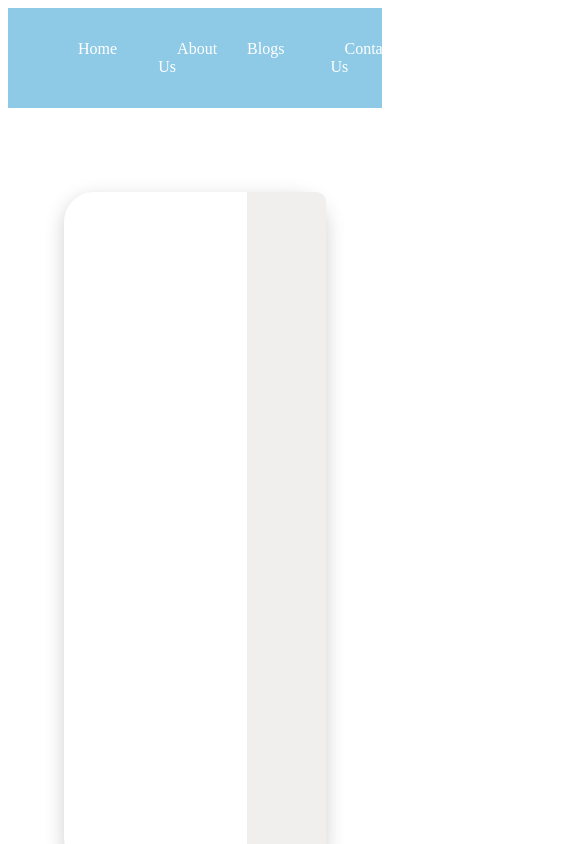
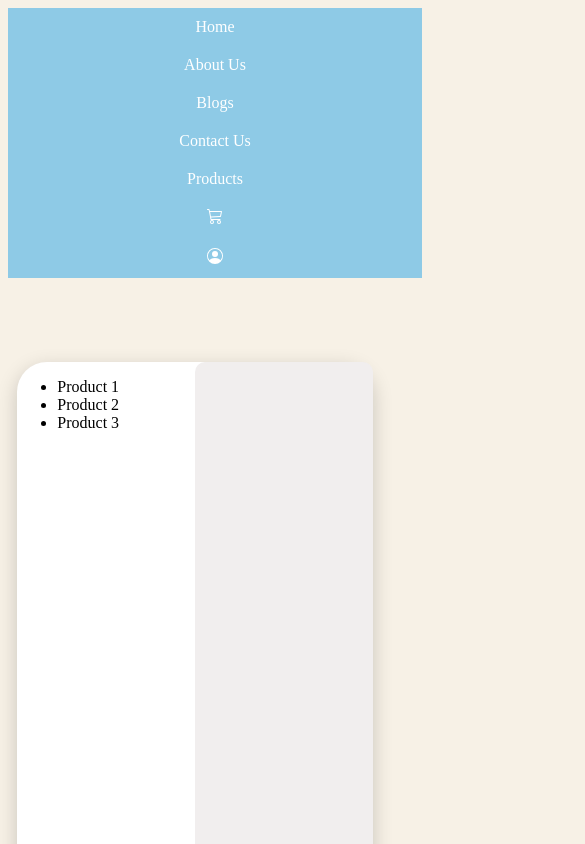
Before and after one commit to zubedafatima/BeesWax-Packaging, a React (Create React App) app in the folder react-beeswax/: page /cart in a window 390 px wide. Shown: the top 844 px of the page, 585 px wide, since content can reach past the window. Built offline with nearby package versions, Linux system fonts and the light colour scheme.

Commit message:
added responsiveness

```diff
--- a/react-beeswax/src/components/cart.js
+++ b/react-beeswax/src/components/cart.js
@@ -1,7 +1,12 @@
-import { useState } from "react";
+import { useEffect, useState } from "react";
 import "../styles/cartStyle.css";
-export function Cart(prop) {
+
+export function Cart({ prop }) {
   const [items, setItems] = useState([]);
+  useEffect(() => {
+    setItems(prop); // Set items directly from prop
+    console.log(prop);
+  }, [prop]);
 
   return (
     <>
@@ -9,7 +14,13 @@ export function Cart(prop) {
         <div className="division">
           <div className="left-container">
             <div className="top-div"></div>
-            <div className="bottom-div"></div>
+            <div className="bottom-div">
+              <ul>
+                {items.map((item) => (
+                  <li key={item.id}>{item.name}</li> // Render each item
+                ))}
+              </ul>
+            </div>
           </div>
           <div className="right-container"></div>
         </div>
--- a/react-beeswax/src/components/navbar.js
+++ b/react-beeswax/src/components/navbar.js
@@ -7,7 +7,37 @@ import { Contact } from "./contact.js";
 import { Profile } from "./profile.js";
 import { Blogs } from "./blogs.js";
 import { Products } from "./products.js";
+import { useState, useEffect } from "react";
+
+const listDummy = [
+  {
+    id: 1,
+    name: "Product 1",
+    price: "$10",
+    imageUrl: "./images/bees.jpg",
+    description: "Lorem ipsum dolor sit amet consectetur adipisicing elit...",
+  },
+  {
+    id: 2,
+    name: "Product 2",
+    price: "$20",
+    imageUrl: "./images/bees.jpg",
+    description: "Lorem ipsum dolor sit amet consectetur adipisicing elit...",
+  },
+  {
+    id: 3,
+    name: "Product 3",
+    price: "$15",
+    imageUrl: "./images/bees.jpg",
+    description: "Lorem ipsum dolor sit amet consectetur adipisicing elit...",
+  },
+];
+
 export function Navbar() {
+  const [cartItems, setCartItems] = useState([]);
+  useEffect(() => {
+    setCartItems(listDummy);
+  }, []);
   return (
     <>
       <nav className="nav-bar">
@@ -68,7 +98,7 @@ export function Navbar() {
         <Route path="/about" element={<About />} />
         <Route path="/blogs" element={<Blogs />} />
         <Route path="/contact" element={<Contact />} />
-        <Route path="/cart" element={<Cart />} />
+        <Route path="/cart" element={<Cart prop={cartItems} />} />
         <Route path="/products" element={<Products />} />
         <Route path="/profile" element={<Profile />} />
       </Routes>
--- a/react-beeswax/src/components/products.js
+++ b/react-beeswax/src/components/products.js
@@ -1,11 +1,13 @@
 import { useState, useEffect } from "react";
 import productData from "../productItems.json";
 import bee from "../images/bees.jpg";
+import { Link, useNavigate } from "react-router-dom";
 
 import "../styles/productStyle.css";
 export function Products() {
   const [products, setProducts] = useState([]);
   const [cartItems, setCartItems] = useState([]);
+  const navigate = useNavigate();
 
   useEffect(() => {
     setProducts(productData);
@@ -14,6 +16,8 @@ export function Products() {
   const addToCart = (item) => {
     setCartItems((prevCartItems) => [...prevCartItems, item.id]);
     alert(`Added ${item.name} to cart!`);
+
+    navigate("/cart", { state: { prop: item } });
     console.log(item.id);
   };
   return (
@@ -45,6 +49,7 @@ export function Products() {
                         <li>{item.name}</li>
                       </ul>
                       <button onClick={() => addToCart(item)}>
+                        <Link to={{ pathname: "/cart", state: { cartItems } }}>
                           <svg
                             xmlns="http://www.w3.org/2000/svg"
                             width="25"
@@ -56,6 +61,7 @@ export function Products() {
                             <path d="M9 5.5a.5.5 0 0 0-1 0V7H6.5a.5.5 0 0 0 0 1H8v1.5a.5.5 0 0 0 1 0V8h1.5a.5.5 0 0 0 0-1H9z" />
                             <path d="M.5 1a.5.5 0 0 0 0 1h1.11l.401 1.607 1.498 7.985A.5.5 0 0 0 4 12h1a2 2 0 1 0 0 4 2 2 0 0 0 0-4h7a2 2 0 1 0 0 4 2 2 0 0 0 0-4h1a.5.5 0 0 0 .491-.408l1.5-8A.5.5 0 0 0 14.5 3H2.89l-.405-1.621A.5.5 0 0 0 2 1zm3.915 10L3.102 4h10.796l-1.313 7zM6 14a1 1 0 1 1-2 0 1 1 0 0 1 2 0m7 0a1 1 0 1 1-2 0 1 1 0 0 1 2 0" />
                           </svg>
+                        </Link>
                       </button>
                     </div>
                     <div className="product-info">
--- a/react-beeswax/src/styles/cartStyle.css
+++ b/react-beeswax/src/styles/cartStyle.css
@@ -1,9 +1,9 @@
 .cart-container {
   display: flex;
-  align-items: center; /* This vertically centers your cart in the available space */
-  justify-content: center; /* This horizontally centers your cart */
-  flex-direction: column; /* Stacks items vertically */
-  height: 100vh; /* Make it take up the full viewport height */
+  align-items: center;
+  justify-content: center;
+  flex-direction: column;
+  height: 100vh;
 }
 
 .division {
@@ -17,16 +17,15 @@
 }
 
 .left-container {
-  float: left;
   background-color: 8ECAE6;
-  width: 70%;
+  width: 100%; /* Adjust width for responsiveness */
   height: 100%;
   border-radius: 10px 0px 0px 10px;
 }
 
 .right-container {
   background-color: rgb(241, 238, 238);
-  width: 30%;
+  width: 100%; /* Adjust width for responsiveness */
   height: 100%;
   border-radius: 0px 10px 10px 0px;
 }
@@ -35,20 +34,12 @@
   display: flex;
   justify-content: space-between;
 }
-.left-head {
-  width: 50%;
-  float: left;
+
+.left-head,
+.right-head {
+  width: 100%;
   padding: 10px;
-  margin-left: 10px;
-}
-
-.right-head {
-  width: 50%;
-  float: right;
-  padding: 10px;
-  text-align: right;
-  margin-top: 15px;
-  margin-right: 20px;
+  text-align: center; /* Center align text */
 }
 
 .right-head h5 {
@@ -74,7 +65,7 @@
 }
 
 .item-name {
-  margin-left: 80px;
+  margin-left: 20px; /* Adjust margin for responsiveness */
   margin-top: -50px;
 }
 
@@ -102,31 +93,33 @@ a {
 }
 
 .incrementer {
-  margin-left: 310px;
-  margin-top: -40px;
+  margin-left: auto; /* Center incrementer */
+  margin-right: auto; /* Center incrementer */
+  margin-top: 10px; /* Adjust margin for responsiveness */
 }
 
 .price {
-  margin-left: 410px;
-  margin-top: -20px;
+  text-align: center; /* Center align price */
+  margin-top: 10px; /* Adjust margin for responsiveness */
 }
 
 .close {
   display: block;
-  margin-left: 130px;
-  margin-top: -20px;
+  margin: 0 auto; /* Center close button */
+  margin-top: 10px; /* Adjust margin for responsiveness */
   transition: transform 0.2s;
 }
 
 .item_bottom {
   height: 5%;
-  margin-top: 113px;
-  margin-left: 10px;
+  margin-top: 20px; /* Adjust margin for responsiveness */
+  text-align: center; /* Center align bottom div */
   transition: transform 0.2s;
 }
 
-.toatl_items_right {
-  float: right;
+.total_items_right {
+  float: right; /* Align total items to the right */
+  margin-right: 20px; /* Adjust margin for responsiveness */
 }
 
 .close:hover {
@@ -141,17 +134,16 @@ a {
 
 .right-container .top-div {
   text-align: center;
-  justify-content: center;
   margin-top: 30px;
   color: grey;
 }
 
 .Item-count-padding {
-  padding-left: 80px;
+  padding-left: 20px; /* Adjust padding for responsiveness */
 }
 
 .Item-price-padding {
-  padding-left: 45px;
+  padding-left: 20px; /* Adjust padding for responsiveness */
 }
 
 .td {
@@ -159,15 +151,88 @@ a {
 }
 
 .checkout-btn {
-  padding: 10px 30px; /* Adjust the padding to increase the width */
+  padding: 10px 30px;
   background-color: 8ECAE6;
   color: #fff;
   border: none;
   border-radius: 5px;
   cursor: pointer;
   transition: background-color 0.3s ease;
+  margin-top: 20px; /* Adjust margin for responsiveness */
+  margin-bottom: 20px; /* Adjust margin for responsiveness */
+  text-align: center; /* Center align button */
+  width: 50%; /* Adjust width for responsiveness */
 }
 
 .checkout-btn:hover {
   background-color: #0056b3;
 }
+
+/* Media Queries for Responsiveness */
+
+@media screen and (max-width: 768px) {
+  .division {
+    width: 90%; /* Adjust width for smaller screens */
+  }
+
+  .right-container,
+  .left-container {
+    width: 100%; /* Adjust width for smaller screens */
+    border-radius: 10px; /* Adjust border-radius for smaller screens */
+  }
+
+  .top-div {
+    flex-direction: column; /* Stack top div items vertically on smaller screens */
+    align-items: center; /* Center align top div items */
+  }
+
+  .left-head,
+  .right-head {
+    width: 100%; /* Adjust width for smaller screens */
+    float: none; /* Remove float */
+  }
+
+  .right-head {
+    margin-top: 10px; /* Adjust margin for smaller screens */
+    margin-bottom: 10px; /* Adjust margin for smaller screens */
+  }
+
+  .item-name {
+    margin-left: 20px; /* Adjust margin for smaller screens */
+  }
+
+  .price {
+    margin-top: 0; /* Remove top margin */
+  }
+
+  .close {
+    margin-top: 10px; /*margin for smaller screens */
+  }
+
+  .item_bottom {
+    margin-top: 10px; /*  margin for smaller screens */
+  }
+
+  .Item-count-padding,
+  .Item-price-padding {
+    padding-left: 10px; /* padding for smaller screens */
+  }
+
+  .checkout-btn {
+    width: 70%; /* width for smaller screens */
+  }
+}
+
+@media screen and (max-width: 480px) {
+  .division {
+    width: 95%; /* width for even smaller screens */
+  }
+
+  .right-head h5 {
+    margin-top: 20px; /*  margin for even smaller screens */
+  }
+
+  .checkout-btn {
+    width: 90%; /*width for even smaller screens */
+  }
+}
--- a/react-beeswax/src/styles/navbarStyle.css
+++ b/react-beeswax/src/styles/navbarStyle.css
@@ -1,3 +1,4 @@
+/*######################################################################################*/
 .nav-bar {
   display: flex;
   justify-content: space-evenly;
@@ -5,25 +6,29 @@
   background-color: #8ecae6;
   height: 100px;
   width: 100%;
-}
-.nav-bar ul {
-  display: flex;
+  padding: 0 20px; /* padding to adjust space around navbar items */
 }
 
 .navbar-logo {
-  height: 100px; /* Adjust based on your logo's size to fit within the navbar */
-  margin-right: 300px; /* Adds some space between the logo and the nav items */
+  height: 60px; /*logo's size to fit within the navbar */
+}
+
+.nav-bar ul {
+  display: flex;
+  list-style: none;
+  margin: 0;
+  padding: 0;
+  justify-content: center; /* Center align list items horizontally */
 }
 
 .nav-bar li {
-  list-style: none;
-  text-align: center;
+  margin-right: 20px; /* spacing between nav items */
 }
 
 .nav-bar ul li a {
   text-decoration: none;
   color: white;
-  padding: 30px;
+  padding: 15px 20px; /* padding for better spacing */
   border-radius: 2px;
 }
 
@@ -33,3 +38,23 @@
   color: rgb(7, 6, 6);
   border-radius: 40px;
 }
+/* Media Queries for Responsiveness */
+@media screen and (max-width: 768px) {
+  .nav-bar {
+    justify-content: center; /* Center items for smaller screens */
+    height: auto; /* Allow navbar to adjust its height based on content */
+  }
+
+  .nav-bar ul {
+    flex-direction: column; /* Stack nav items vertically */
+    text-align: center; /* Center text */
+  }
+
+  .nav-bar li {
+    margin: 10px 0; /* Add margin between nav items */
+  }
+
+  .navbar-logo {
+    margin-right: 0; /* Remove margin for logo on smaller screens */
+  }
+}
--- a/react-beeswax/src/styles/productStyle.css
+++ b/react-beeswax/src/styles/productStyle.css
@@ -1,20 +1,19 @@
+body {
+  background-color: rgba(247, 241, 229, 0.952);
+}
 .container-fluid {
   width: 100%;
   height: 100%;
 }
+
 .carousel {
   width: 100%;
   height: 55%;
+  display: flex;
   align-items: center;
   justify-content: center;
 }
-/* .carousel-img {
-  background-color: antiquewhite;
-  width: 100%;
-  height: 80%;
-  z-index: 0;
-  opacity: 0.9;
-} */
+
 .carousel img {
   height: 100%;
   width: 100%;
@@ -24,14 +23,15 @@
 .carousel-text {
   width: 50%;
   height: 100%;
-  background-color: rgba(100, 95, 95, 0.705);
+  background-color: rgba(224, 202, 74, 0.445);
   color: black;
   text-align: left;
   transform: translateY(30%);
   z-index: 1;
 }
+
 .carousel-text p {
-  background-color: rgba(252, 252, 252, 0.459);
+  /* //background-color: rgba(252, 252, 252, 0.459); */
   margin-top: 80px;
   padding: 50px;
 }
@@ -43,31 +43,28 @@
 
 .product-nav {
   display: flex;
-  float: left;
   margin-top: 50px;
-  width: 20%;
+  width: 100%;
   height: 100%;
-  background-color: white;
+  /* background-color: white; */
   justify-content: space-evenly;
 }
 
 .product-section {
   display: flex;
   flex-wrap: wrap;
-  float: right;
   margin-top: 50px;
   width: 100%;
   height: 100%;
-  background-color: rgb(255, 255, 255);
+  /* background-color: rgba(255, 255, 255, 0.171); */
   justify-content: space-between;
-  /* justify-content: space-around; */
 }
 
 .product-card {
   background-color: yellow;
   height: 250px;
-  margin-left: 25px;
-  margin-bottom: 25px;
+  width: calc(33.33% - 50px); /* Adjust for 3 cards per row with spacing */
+  margin: 25px; /* Adjust margin for spacing between cards */
 }
 
 .card-overlay {
@@ -75,22 +72,23 @@
   height: 100%;
   color: aliceblue;
   background: rgba(84, 152, 161, 0.671);
-  /* background-color: 8ECAE6;
-  background-color: rgba(13, 116, 116, 0.637); */
   opacity: 0;
   transition: all 0.5s;
   z-index: 1;
   transform: translateY(-100%);
 }
+
 .product-img {
   height: 100%;
   width: 100%;
 }
+
 .product-img img {
   height: 100%;
   width: 100%;
   object-fit: cover;
 }
+
 .product-details {
   height: 100%;
   width: 100%;
@@ -100,10 +98,12 @@
   display: flex;
   justify-content: space-between;
 }
+
 .sub-details ul {
   padding-left: 0%;
   padding-top: 10%;
 }
+
 .sub-details ul li {
   list-style: none;
   text-decoration: none;
@@ -131,3 +131,43 @@
 .product-card:hover .card-overlay {
   opacity: 1;
 }
+
+/* Media Queries for Responsiveness */
+
+@media screen and (max-width: 768px) {
+  .carousel {
+    height: 40%; /* carousel height for smaller screens */
+  }
+
+  .carousel-text p {
+    padding: 30px; /*padding for smaller screens */
+  }
+
+  .product-nav {
+    flex-direction: column; /* Stack product navigation vertically on smaller screens */
+    align-items: center; /* Center align product navigation items */
+  }
+
+  .product-section {
+    flex-direction: column; /* Stack product cards vertically on smaller screens */
+    align-items: center; /* Center align product cards */
+  }
+
+  .product-card {
+    width: calc(50% - 50px); /* Adjust for 2 cards per row with spacing */
+  }
+}
+
+@media screen and (max-width: 480px) {
+  .carousel {
+    height: 30%; /* carousel height for even smaller screens */
+  }
+
+  .carousel-text p {
+    padding: 20px; /*  padding for smaller screens */
+  }
+
+  .product-card {
+    width: calc(100% - 50px); /* Adjust for 1 card per row with spacing */
+  }
+}
```
Lines whose indentation alone changed are shown as unchanged.
